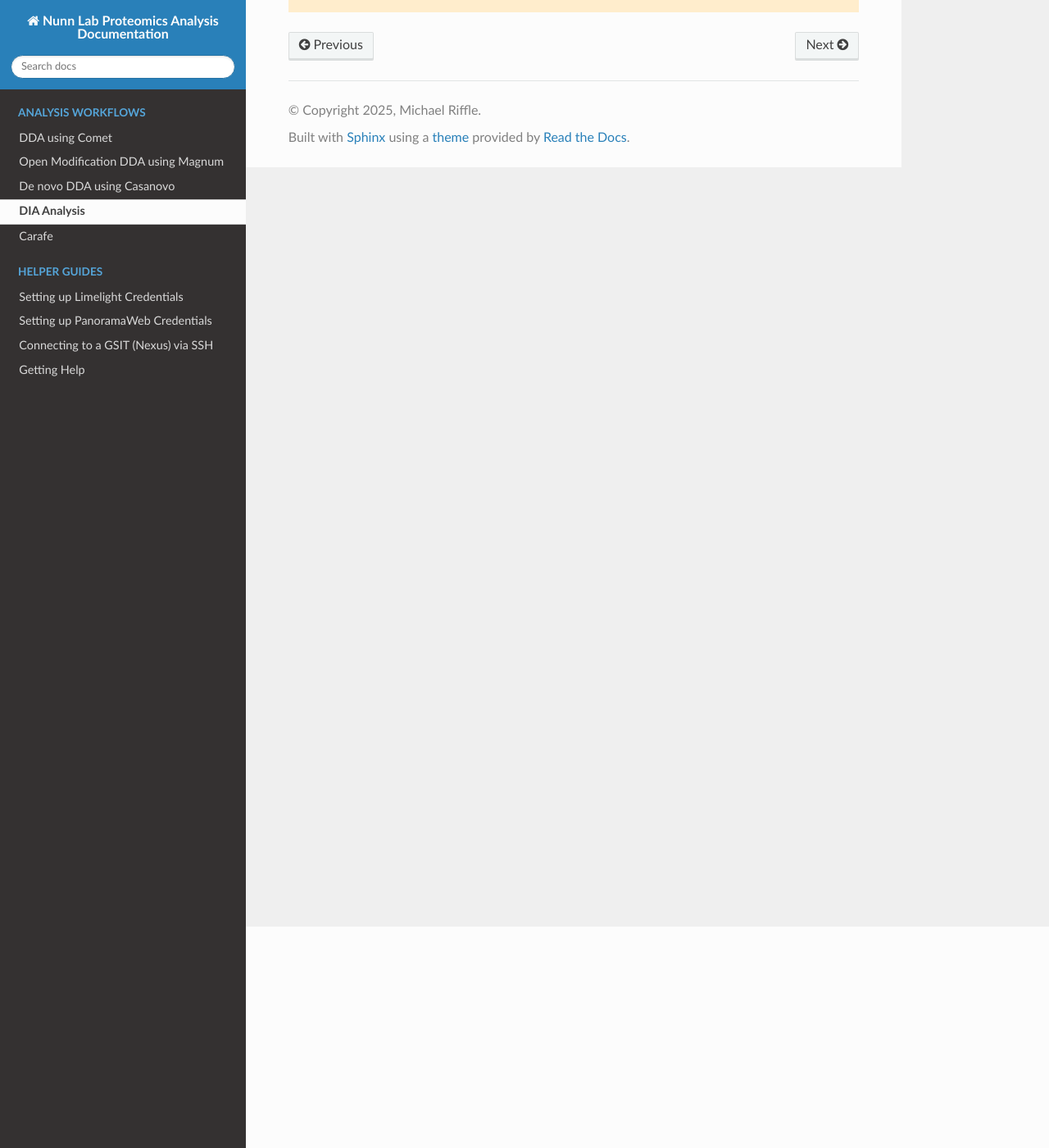
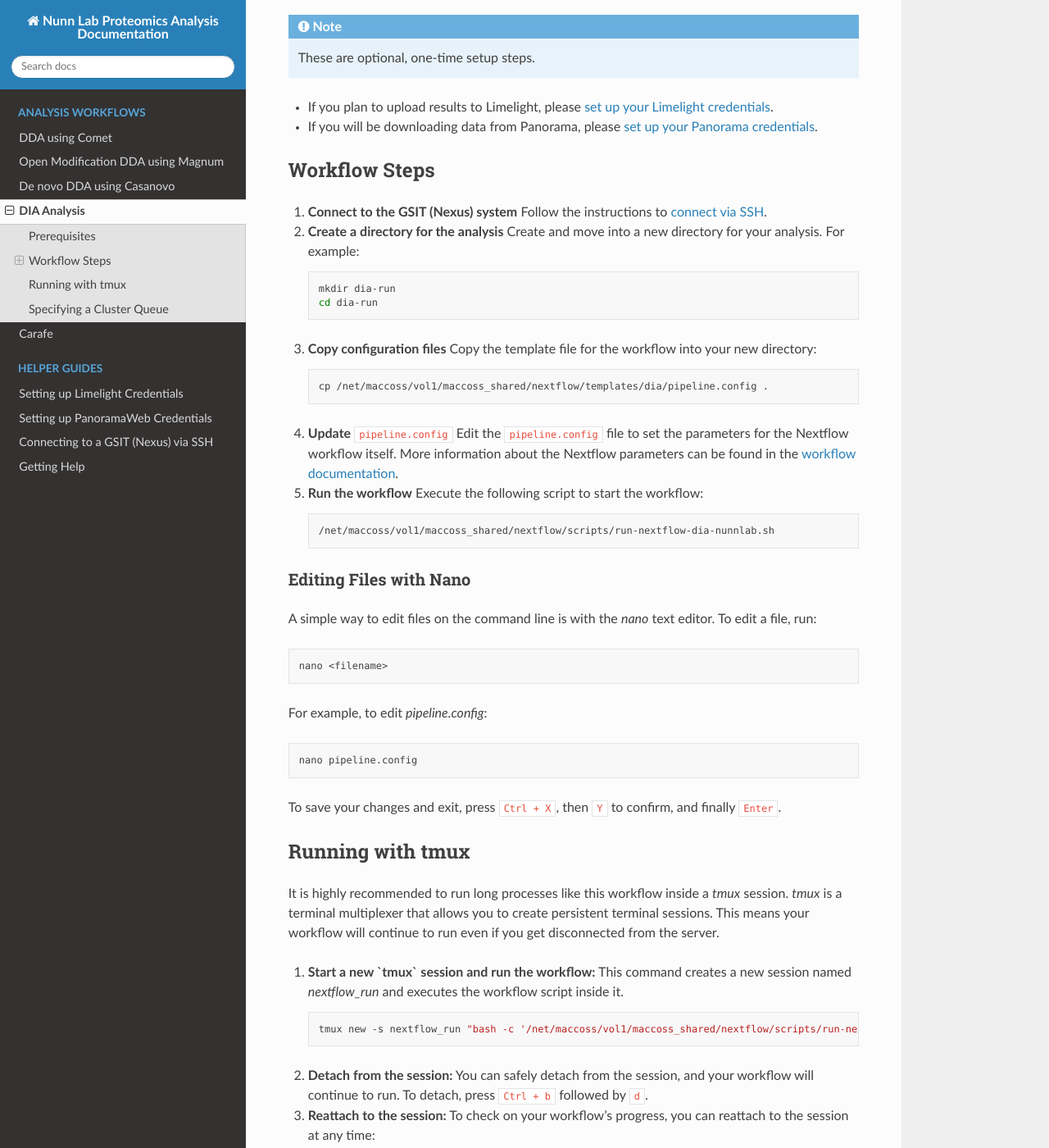
Before and after one commit to Nunn-Lab-UW/proteomics-analysis-documentation, a Sphinx documentation site: the page built from docs/dia_analysis.rst, in a window 1280 px wide and 1400 px high, scrolled down 270 px. Shown: the whole window at 82% size. Built offline with Sphinx 7.4.7 and the Read the Docs theme 3.1.0, drawn with Linux system fonts in a browser that asks for light colours; some of the changed text lies outside the part shown.

Commit message:
add dia workflow documentation

```diff
--- a/docs/dia_analysis.rst
+++ b/docs/dia_analysis.rst
@@ -1,8 +1,99 @@
 DIA Analysis
 ============
 
-This section covers DIA analysis using DIA-NN, EncyclopeDIA, and Casacadia.
+This section covers running DIA analysis workflows using DIA-NN, EncyclopeDIA, and Casacadia with Nextflow on the GS cluster.
 
-.. todo::
+Prerequisites
+-------------
 
-   This page is a placeholder.
+.. note::
+   These are optional, one-time setup steps.
+
+*  If you plan to upload results to Limelight, please :doc:`set up your Limelight credentials <credentials_limelight>`.
+*  If you will be downloading data from Panorama, please :doc:`set up your Panorama credentials <credentials_panorama>`.
+
+Workflow Steps
+--------------
+
+1. **Connect to the GSIT (Nexus) system**
+   Follow the instructions to :doc:`connect via SSH <ssh_access>`.
+
+2. **Create a directory for the analysis**
+   Create and move into a new directory for your analysis. For example:
+
+   .. code-block:: bash
+
+      mkdir dia-run
+      cd dia-run
+
+3. **Copy configuration files**
+   Copy the template file for the workflow into your new directory:
+
+   .. code-block:: bash
+
+      cp /net/maccoss/vol1/maccoss_shared/nextflow/templates/dia/pipeline.config .
+
+4. **Update** ``pipeline.config``
+   Edit the ``pipeline.config`` file to set the parameters for the Nextflow workflow itself. More information about the Nextflow parameters can be found in the `workflow documentation <https://nf-skyline-dia-ms.readthedocs.io/>`_.
+
+5. **Run the workflow**
+   Execute the following script to start the workflow:
+
+   .. code-block:: bash
+
+      /net/maccoss/vol1/maccoss_shared/nextflow/scripts/run-nextflow-dia-nunnlab.sh
+
+Editing Files with Nano
+~~~~~~~~~~~~~~~~~~~~~~~
+
+A simple way to edit files on the command line is with the `nano` text editor. To edit a file, run:
+
+.. code-block:: bash
+
+   nano <filename>
+
+For example, to edit `pipeline.config`:
+
+.. code-block:: bash
+
+   nano pipeline.config
+
+To save your changes and exit, press ``Ctrl + X``, then ``Y`` to confirm, and finally ``Enter``.
+
+Running with tmux
+-----------------
+
+It is highly recommended to run long processes like this workflow inside a `tmux` session. `tmux` is a terminal multiplexer that allows you to create persistent terminal sessions. This means your workflow will continue to run even if you get disconnected from the server.
+
+1. **Start a new `tmux` session and run the workflow:**
+   This command creates a new session named `nextflow_run` and executes the workflow script inside it.
+
+   .. code-block:: bash
+
+      tmux new -s nextflow_run "bash -c '/net/maccoss/vol1/maccoss_shared/nextflow/scripts/run-nextflow-dia-nunnlab.sh;exec bash'"
+
+2. **Detach from the session:**
+   You can safely detach from the session, and your workflow will continue to run. To detach, press ``Ctrl + b`` followed by ``d``.
+
+3. **Reattach to the session:**
+   To check on your workflow's progress, you can reattach to the session at any time:
+
+   .. code-block:: bash
+
+      tmux attach -t nextflow_run
+
+Specifying a Cluster Queue
+--------------------------
+
+By default, the workflow runs on the ``sage`` cluster queue, which is the general queue for Genome Sciences users. You can specify a different queue using the ``-q`` flag.
+
+Available queues:
+
+* ``sage``: The general GS cluster queue.
+* ``pr``: The UW Proteomics Resource queue.
+
+For example, to run the workflow on the ``pr`` queue:
+
+.. code-block:: bash
+
+   /net/maccoss/vol1/maccoss_shared/nextflow/scripts/run-nextflow-dia-nunnlab.sh -q pr
```
